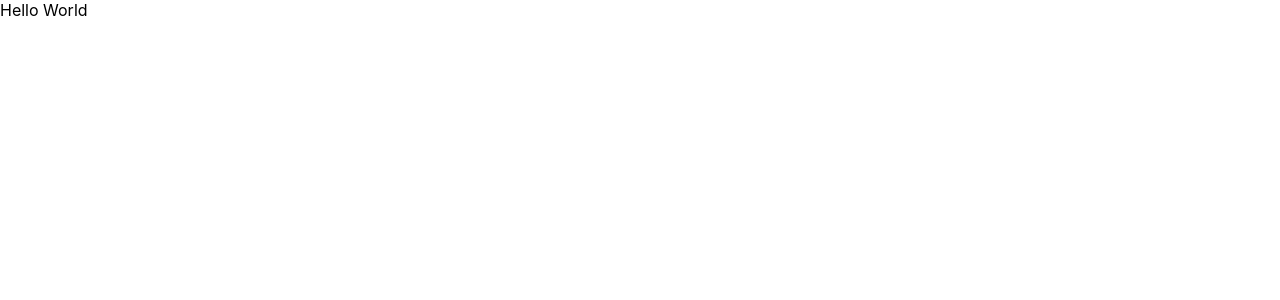
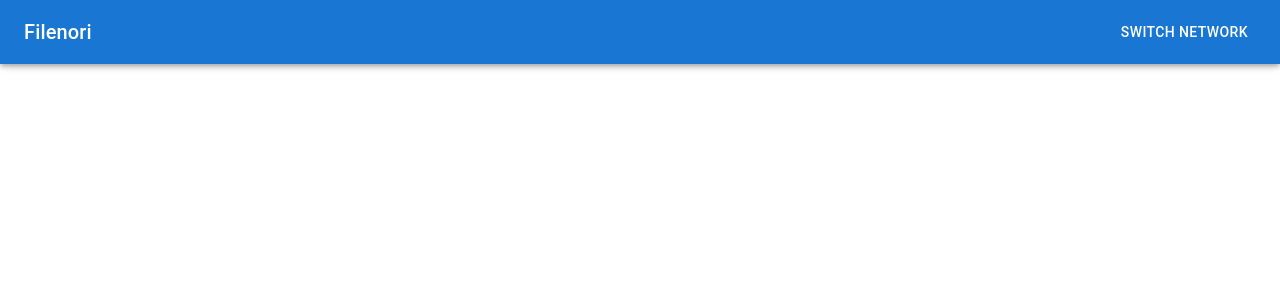
Before and after one commit to codestates/BTA1stProject-04, a React (Create React App) app: page / in a window 1280 px wide. Shown: the top 300 px of the page. Built offline with nearby package versions, Linux system fonts and the light colour scheme.

Commit message:
chore: mui 초기 세팅

```diff
--- a/package.json
+++ b/package.json
@@ -3,6 +3,9 @@
   "version": "0.1.0",
   "private": true,
   "dependencies": {
+    "@emotion/react": "^11.10.4",
+    "@emotion/styled": "^11.10.4",
+    "@mui/material": "^5.10.9",
     "@testing-library/jest-dom": "^5.16.5",
     "@testing-library/react": "^13.4.0",
     "@testing-library/user-event": "^13.5.0",
--- a/public/index.html
+++ b/public/index.html
@@ -24,7 +24,10 @@
       work correctly both with client-side routing and a non-root public URL.
       Learn how to configure a non-root public URL by running `npm run build`.
     -->
-    <title>React App</title>
+
+    <link href="https://fonts.googleapis.com/css2?family=Noto+Sans+KR:wght@100;300;400;500;700;900&display=swap" rel="stylesheet">
+
+    <title>Filenori</title>
   </head>
   <body>
     <noscript>You need to enable JavaScript to run this app.</noscript>
--- a/src/App.css
+++ b/src/App.css
@@ -1,38 +1,3 @@
-.App {
-  text-align: center;
+* {
+  font-family: 'Noto Sans KR', sans-serif;
 }
-
-.App-logo {
-  height: 40vmin;
-  pointer-events: none;
-}
-
-@media (prefers-reduced-motion: no-preference) {
-  .App-logo {
-    animation: App-logo-spin infinite 20s linear;
-  }
-}
-
-.App-header {
-  background-color: #282c34;
-  min-height: 100vh;
-  display: flex;
-  flex-direction: column;
-  align-items: center;
-  justify-content: center;
-  font-size: calc(10px + 2vmin);
-  color: white;
-}
-
-.App-link {
-  color: #61dafb;
-}
-
-@keyframes App-logo-spin {
-  from {
-    transform: rotate(0deg);
-  }
-  to {
-    transform: rotate(360deg);
-  }
-}
--- a/src/App.tsx
+++ b/src/App.tsx
@@ -1,3 +1,4 @@
+import { CssBaseline } from "@mui/material";
 import {
   createBrowserRouter,
   RouterProvider,
@@ -19,7 +20,10 @@ const router = createBrowserRouter([
 
 function App() {
   return (
-    <RouterProvider router={router} />
+    <>
+      <CssBaseline />
+      <RouterProvider router={router} />
+    </>
   );
 }
 
--- /dev/null
+++ b/src/components/NavBar.tsx
@@ -0,0 +1,19 @@
+import AppBar from '@mui/material/AppBar';
+import Toolbar from '@mui/material/Toolbar';
+import Typography from '@mui/material/Typography';
+import Button from '@mui/material/Button';
+
+function NavBar() {
+    return (
+        <AppBar>
+            <Toolbar>
+                <Typography variant="h6" component="div" sx={{ flexGrow: 1 }}>
+                    Filenori
+                </Typography>
+                <Button color="inherit">Switch Network</Button>
+            </Toolbar>
+        </AppBar>
+    );
+}
+
+export default NavBar;
--- a/src/pages/Home.tsx
+++ b/src/pages/Home.tsx
@@ -1,6 +1,9 @@
+import NavBar from "../components/NavBar";
+
 function Home() {
     return (
         <div>
+            <NavBar />
             Hello World
         </div>
     );
```
Also changed, not shown: 1 other file (tests, documents, lock files or other folders).
